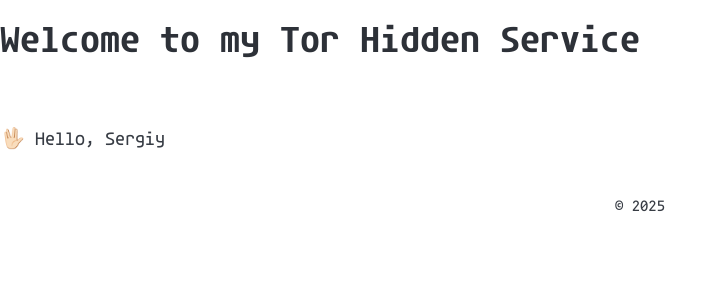
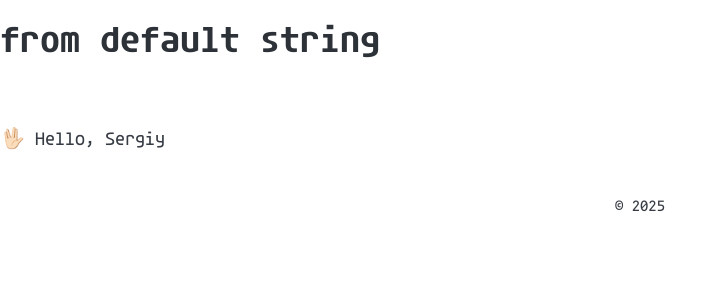
Before and after one commit to sduras/website, a Flask app: page / in a window 1280 px wide. Shown: the top 300 px of the page, without its empty margins (0-728 px from the left). Run offline with Flask 3, Linux system fonts and the light colour scheme; parts of the project's set-up code (start-up, migrations or seed data) failed here and were passed over.

Commit message:
initial commit

```diff
--- a/app.py
+++ b/app.py
@@ -92,7 +92,7 @@
 def home():
     data = {
         "title": "Anonymous Website",
-        "heading": "Welcome to my Tor Hidden Service",
+        "heading": "from default string",
         "message": "🖖🏻 Hello, Sergiy",
         "year": time.strftime("%Y"),
     }
--- a/templates/index.html
+++ b/templates/index.html
@@ -3,7 +3,7 @@
 <head>
     <meta charset="UTF-8">
     <meta name="viewport" content="width=device-width, initial-scale=1.0">
-    <title>{{ title }}</title>
+    <title>{{ title }} from template</title>
     <link rel="stylesheet" href="{{ url_for('static', filename='style.css') }}">
 </head>
 <body>
```
Also changed, not shown: README.md.
